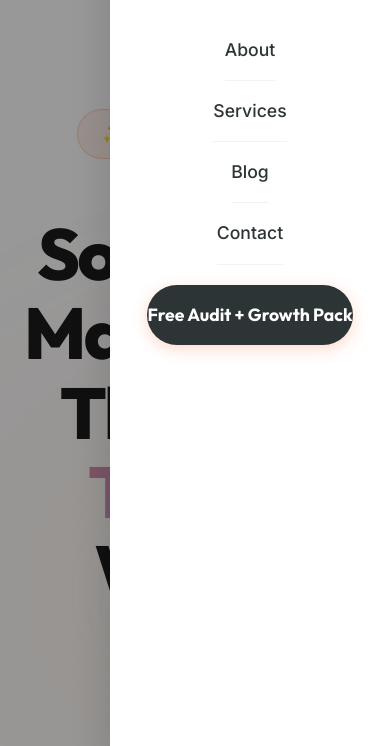
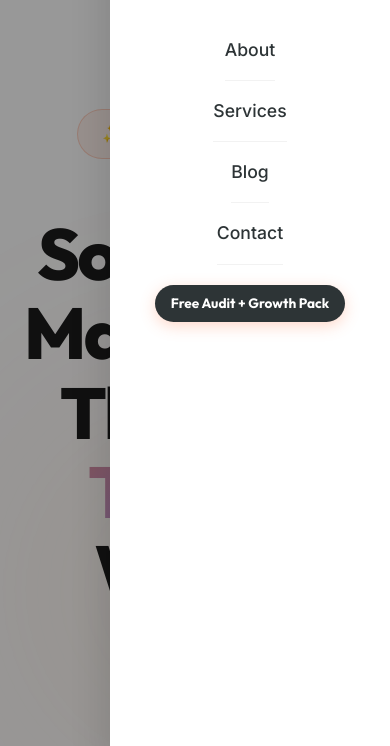
Before and after one commit to poppypages/poppy-pages, a website: page index.html in a window 390 px wide. Both pictures are taken after a click on the button "Menu". Shown: the part 80-826 px from the top of the page. Drawn offline with Linux system fonts and the light colour scheme.

Commit message:
Fix mobile horizontal scroll, headline size, and menu CTA
- Add overflow-x:hidden to html element to prevent zoom-out scroll
- Use transform instead of right positioning for nav drawer (prevents
  off-screen element from widening the page)
- Add visibility:hidden when closed so it's fully inaccessible
- Reduce mobile headline from 2.4rem to 1.8rem
- Fix CTA button in mobile menu: smaller font, allow text wrapping

Co-Authored-By: Claude Opus 4.6 <noreply@anthropic.com>

```diff
--- a/styles.css
+++ b/styles.css
@@ -32,6 +32,10 @@
     margin: 0;
     padding: 0;
     box-sizing: border-box;
+}
+
+html {
+    overflow-x: hidden;
 }
 
 body {
@@ -697,7 +701,7 @@ body.menu-open {
     .nav-links {
         position: fixed;
         top: 0;
-        right: -100%;
+        right: 0;
         width: 280px;
         height: 100vh;
         height: 100dvh;
@@ -707,12 +711,15 @@ body.menu-open {
         gap: 0;
         z-index: 100;
         box-shadow: -10px 0 30px rgba(0, 0, 0, 0.1);
-        transition: right 0.3s ease;
+        transform: translateX(100%);
+        transition: transform 0.3s ease;
         overflow-y: auto;
+        visibility: hidden;
     }
 
     .nav-links.open {
-        right: 0;
+        transform: translateX(0);
+        visibility: visible;
     }
 
     .nav-links a {
@@ -726,13 +733,17 @@ body.menu-open {
         margin-top: 20px;
         text-align: center;
         border-bottom: none;
+        font-size: 0.85rem;
+        padding: 10px 16px;
+        white-space: normal;
+        line-height: 1.3;
     }
 
     /* Typography */
     h1, .headline {
-        font-size: 2.4rem !important;
-        letter-spacing: -1px;
-        line-height: 1.15;
+        font-size: 1.8rem !important;
+        letter-spacing: -0.5px;
+        line-height: 1.2;
     }
 
     h2, .section-title {
```
